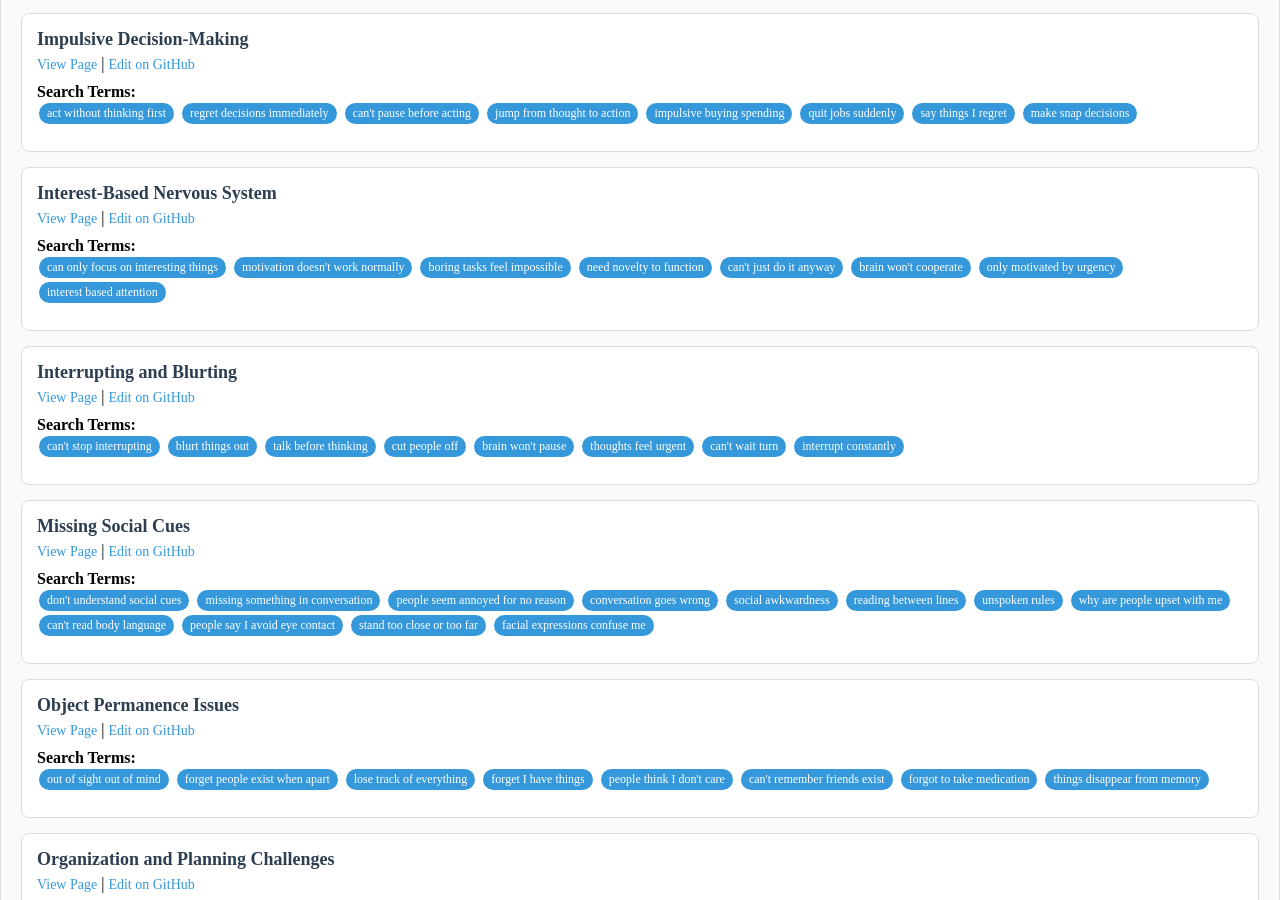
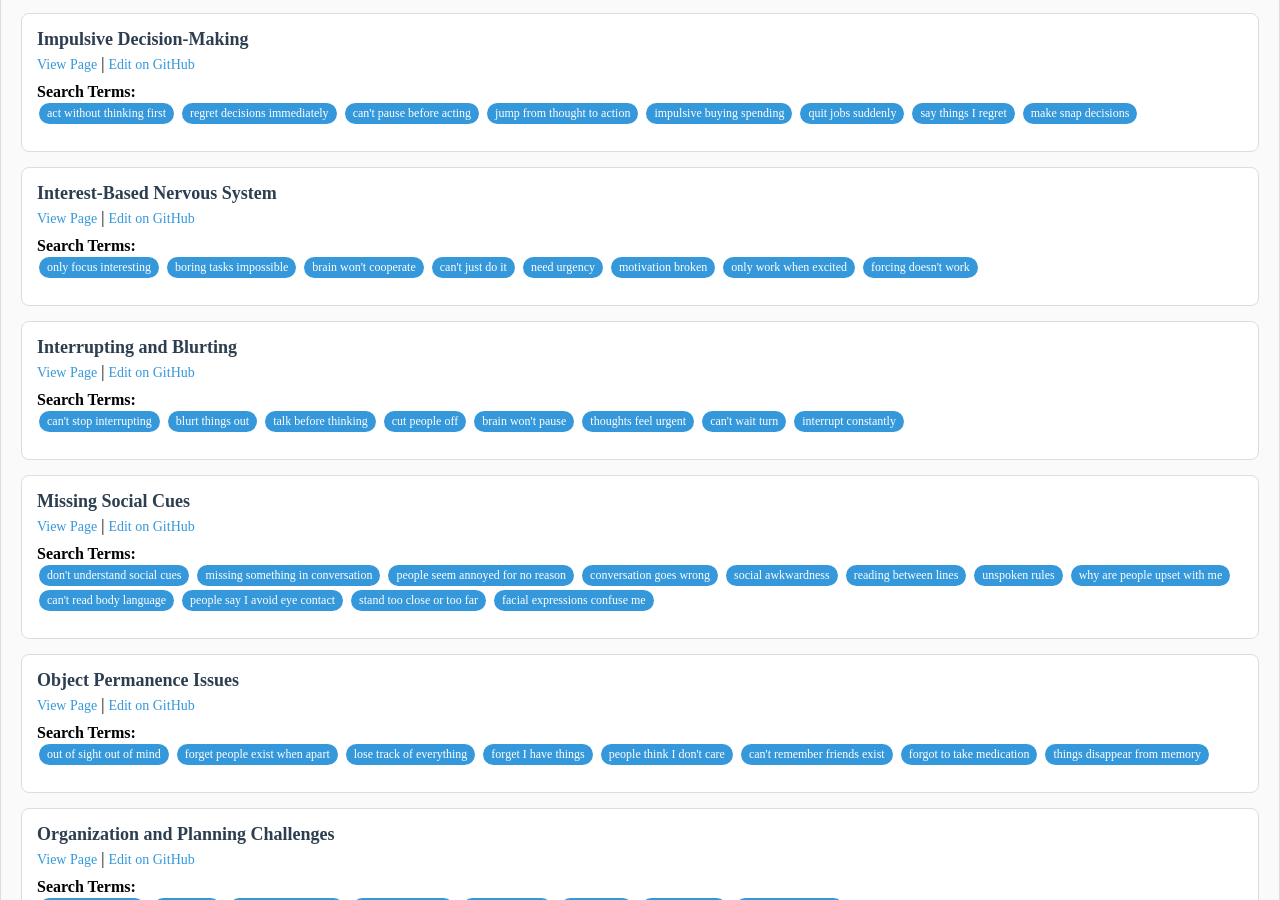
Before and after one commit to neurodivergent-survival-guide/neurodivergent-survival-guide, a Jekyll site: the page built from editorial-tools.html, in a window 1280 px wide and 900 px high, scrolled down 1888 px. Built offline with Jekyll 4.4.1, drawn with Linux system fonts in a browser that asks for light colours.

Commit message:
Update interest-based-nervous-system.html

```diff
--- a/struggles/interest-based-nervous-system.html
+++ b/struggles/interest-based-nervous-system.html
@@ -17,7 +17,7 @@ status: published
 featured: false
 
 # SEO Optimization (Mandatory)
-search_terms: ["can only focus on interesting things", "motivation doesn't work normally", "boring tasks feel impossible", "need novelty to function", "can't just do it anyway", "brain won't cooperate", "only motivated by urgency", "interest based attention"]
+search_terms: ["only focus interesting", "boring tasks impossible", "brain won't cooperate", "can't just do it", "need urgency", "motivation broken", "only work when excited", "forcing doesn't work"]
 ---
 
 <!-- struggles/interest-based-nervous-system.html -->
```
